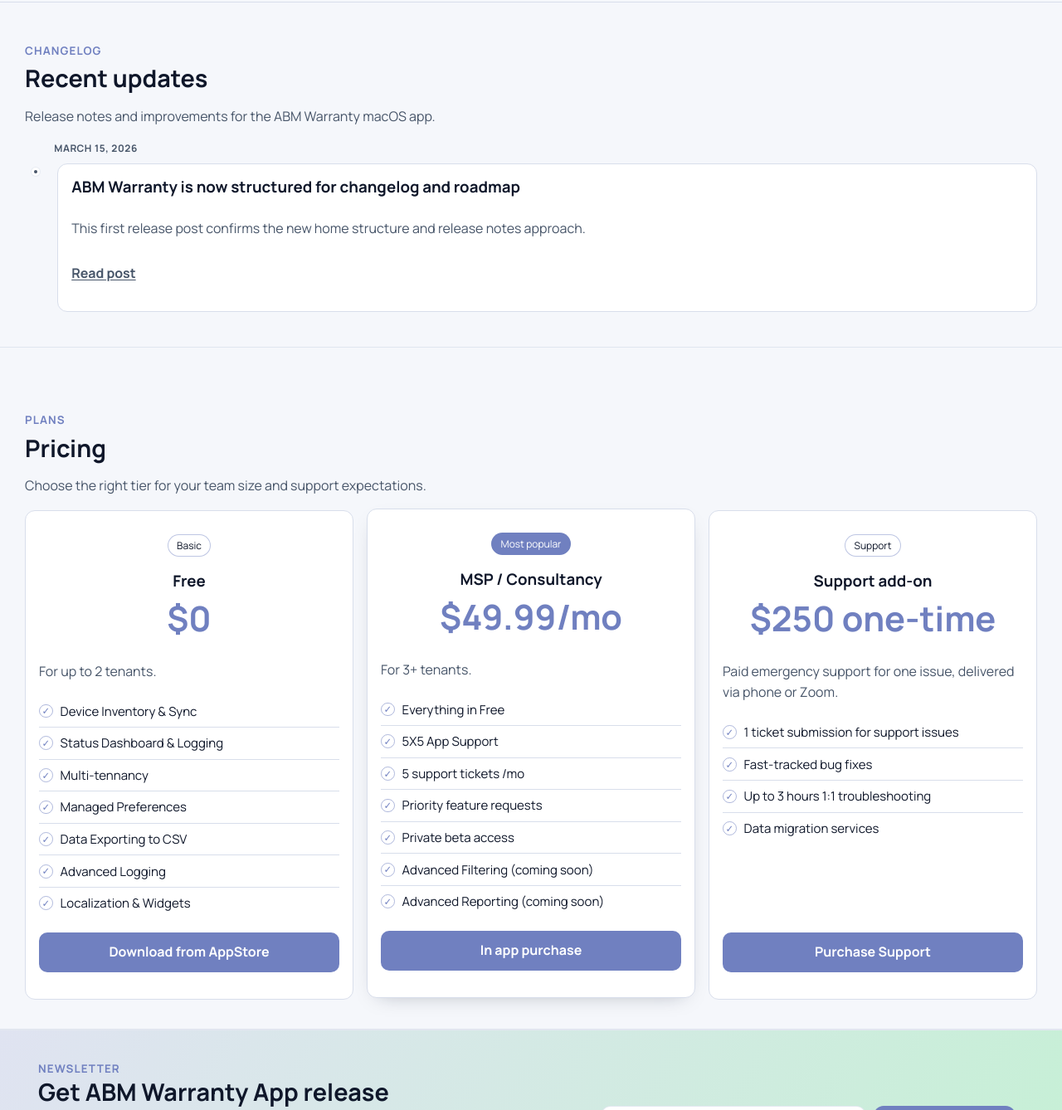
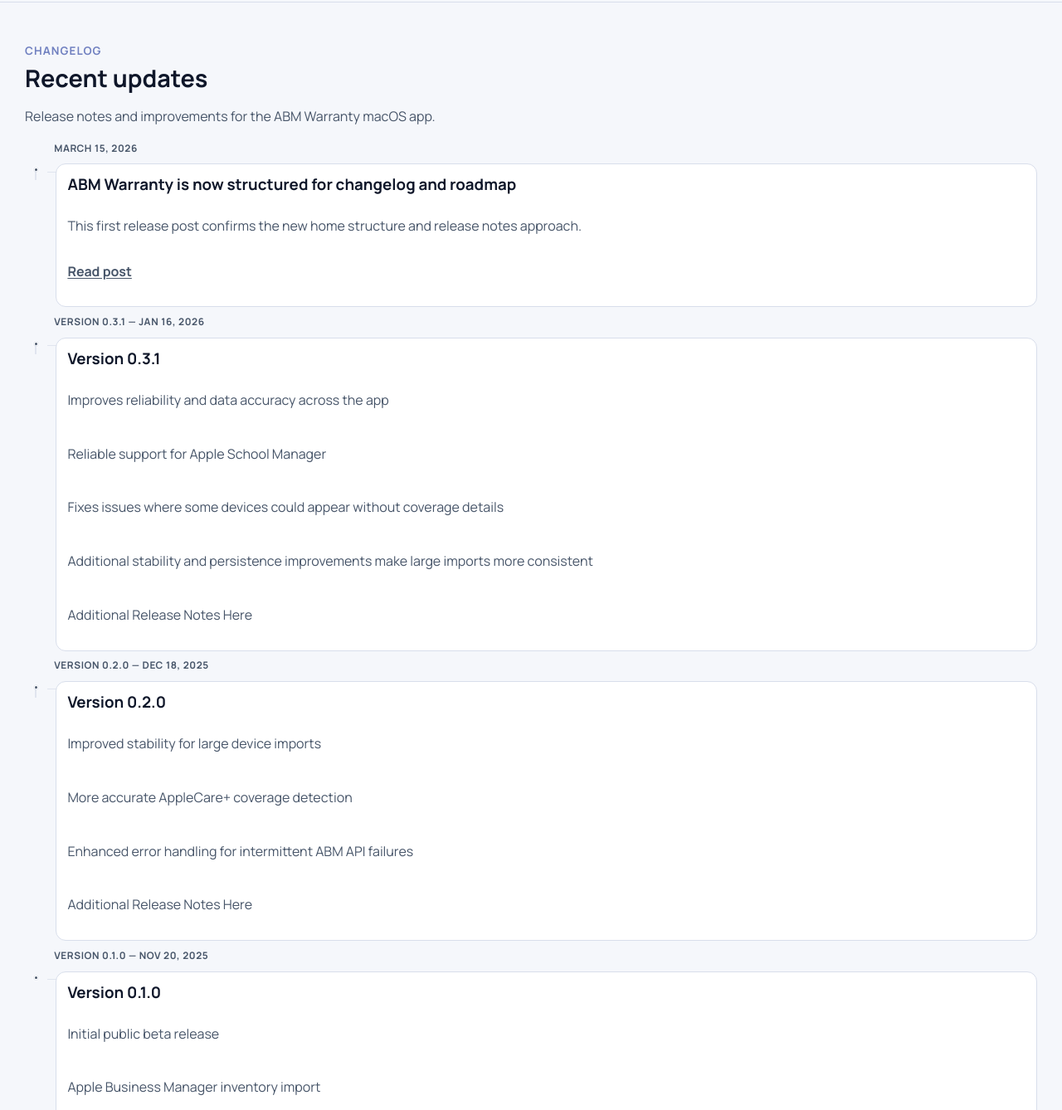
Before and after one commit to jonbrown21/abmwarranty, a Jekyll site: the page built from changelog.md, in a window 1280 px wide and 1400 px high, scrolled down 656 px, cut to the strip 62-1400 px from the top of the window. Shown: the whole strip at 83% size. Built offline with Jekyll 4.4.1, drawn with Linux system fonts in a browser that asks for light colours; some of the changed text lies outside the part shown.

Commit message:
chore(changelog): restore point before timeline cleanup

```diff
--- a/_includes/sections/changelog.html
+++ b/_includes/sections/changelog.html
@@ -14,9 +14,9 @@
             <p class="changelog-date-heading">{{ current_date }}</p>
           {% endif %}
           {% assign last_date = current_date %}
-          <div class="changelog-timeline-item">
-            <div class="changelog-timeline-track">
-              <div class="changelog-timeline-dot" aria-hidden="true"></div>
+          <div class="changelog-entry">
+            <div class="changelog-dot-col">
+              <span class="changelog-dot" aria-hidden="true"></span>
             </div>
           <article class="changelog-card">
             <h3>{{ post.title }}</h3>
@@ -25,11 +25,51 @@
           </article>
         </div>
         {% endfor %}
-      {% else %}
-        <article class="changelog-card changelog-card--empty">
-          <h3>Update stream is being prepared</h3>
-          <p>Releases are being published with verified deployment notes.</p>
+      {% endif %}
+
+      {% if changelog_posts.size < 3 %}
+        <p class="changelog-date-heading">Version 0.3.1 — Jan 16, 2026</p>
+        <div class="changelog-entry">
+          <div class="changelog-dot-col">
+            <span class="changelog-dot" aria-hidden="true"></span>
+          </div>
+          <article class="changelog-card">
+            <h3>Version 0.3.1</h3>
+            <p>Improves reliability and data accuracy across the app</p>
+            <p>Reliable support for Apple School Manager</p>
+            <p>Fixes issues where some devices could appear without coverage details</p>
+            <p>Additional stability and persistence improvements make large imports more consistent</p>
+            <p>Additional Release Notes Here</p>
           </article>
+        </div>
+
+        <p class="changelog-date-heading">Version 0.2.0 — Dec 18, 2025</p>
+        <div class="changelog-entry">
+          <div class="changelog-dot-col">
+            <span class="changelog-dot" aria-hidden="true"></span>
+          </div>
+          <article class="changelog-card">
+            <h3>Version 0.2.0</h3>
+            <p>Improved stability for large device imports</p>
+            <p>More accurate AppleCare+ coverage detection</p>
+            <p>Enhanced error handling for intermittent ABM API failures</p>
+            <p>Additional Release Notes Here</p>
+          </article>
+        </div>
+
+        <p class="changelog-date-heading">Version 0.1.0 — Nov 20, 2025</p>
+        <div class="changelog-entry">
+          <div class="changelog-dot-col">
+            <span class="changelog-dot" aria-hidden="true"></span>
+          </div>
+          <article class="changelog-card">
+            <h3>Version 0.1.0</h3>
+            <p>Initial public beta release</p>
+            <p>Apple Business Manager inventory import</p>
+            <p>Warranty and AppleCare+ coverage lookup</p>
+            <p>Additional Release Notes Here</p>
+          </article>
+        </div>
       {% endif %}
     </div>
   </div>
--- a/assets/css/main.css
+++ b/assets/css/main.css
@@ -476,14 +476,25 @@ html[data-theme='dark'] .theme-icon-light { color: #9ca9c0; opacity: 0.35; }
   font-weight: 600;
 }
 
-.changelog-timeline-item {
+.changelog-entry {
+  position: relative;
   display: flex;
-  gap: 0.8rem;
+  gap: 0.65rem;
   align-items: flex-start;
-  margin-bottom: 0.85rem;
+  margin-bottom: 0.55rem;
 }
 
-.changelog-timeline-track {
+.changelog-entry::before {
+  content: "";
+  position: absolute;
+  left: 1.7rem;
+  top: 0.58rem;
+  width: 0.7rem;
+  height: 1px;
+  background: color-mix(in srgb, var(--border) 72%, transparent);
+}
+
+.changelog-dot-col {
   position: relative;
   width: 1.65rem;
   display: flex;
@@ -491,34 +502,39 @@ html[data-theme='dark'] .theme-icon-light { color: #9ca9c0; opacity: 0.35; }
   padding-top: 0.25rem;
 }
 
-.changelog-timeline-track::after {
+.changelog-dot-col::after {
   content: "";
   position: absolute;
-  top: 0.95rem;
+  top: 0.55rem;
   left: 50%;
   transform: translateX(-50%);
   width: 2px;
-  height: calc(100% + 0.85rem);
+  bottom: -0.55rem;
+  height: auto;
   background: color-mix(in srgb, var(--border) 72%, transparent);
 }
 
-.changelog-timeline-item:last-child .changelog-timeline-track::after {
+.changelog-entry:last-child .changelog-dot-col::after {
   display: none;
 }
 
-.changelog-timeline-dot {
+.changelog-dot {
   position: relative;
-  width: 12px;
-  height: 12px;
+  width: 7px;
+  height: 7px;
   border-radius: 999px;
   border: 1px solid color-mix(in srgb, var(--border) 58%, transparent);
   background: var(--surface);
+  display: inline-flex;
+  align-items: center;
+  justify-content: center;
+  box-shadow: 0 0 0 1px color-mix(in srgb, var(--surface) 70%, transparent);
 }
 
-.changelog-timeline-dot::after {
+.changelog-dot::after {
   content: "";
   position: absolute;
-  inset: 3px;
+  inset: 1px;
   border-radius: 999px;
   background: var(--text-muted);
 }
@@ -530,7 +546,7 @@ html[data-theme='dark'] .theme-icon-light { color: #9ca9c0; opacity: 0.35; }
   gap: 0.45rem;
   border: 1px solid var(--border);
   border-radius: 12px;
-  padding: 1rem;
+  padding: 0.82rem 0.85rem;
   background: var(--surface);
 }
 
```
Lines whose indentation alone changed are shown as unchanged.
